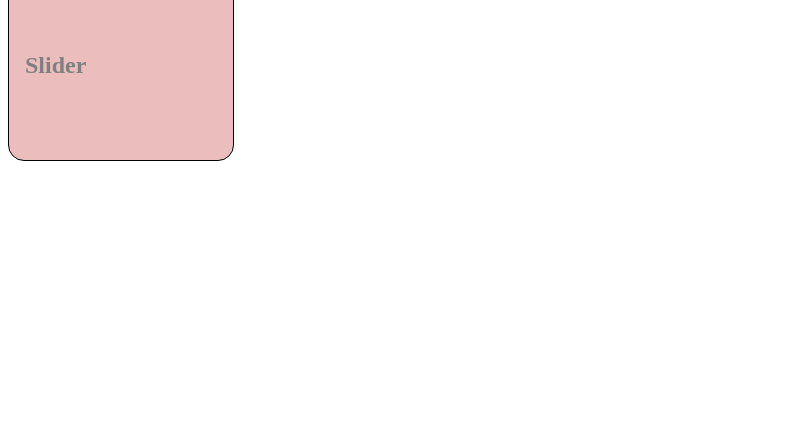
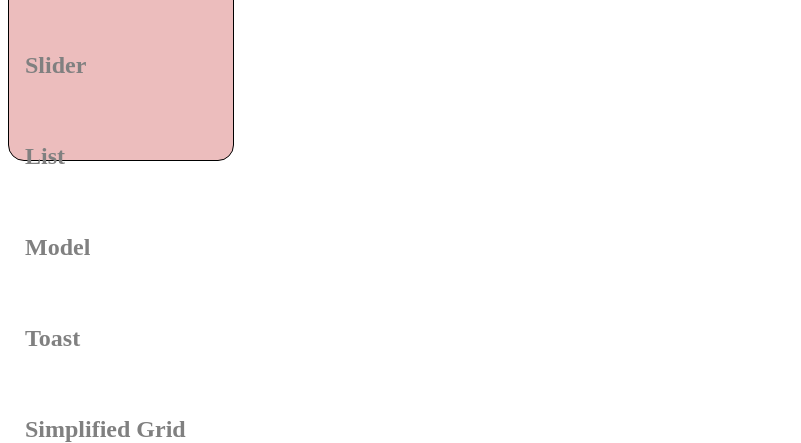
Before and after one commit to nikk422/Componant-library, a plain HTML site: page Alert/alert.html in a window 1280 px wide. Shown: the part 1083-1526 px from the top of the page, without its empty margins (0-801 px from the left). Before the commit the page ends 1252 px from the top, so only its background shows below. Drawn offline with Linux system fonts and the light colour scheme.

Commit message:
attech link

```diff
--- a/Alert/alert.html
+++ b/Alert/alert.html
@@ -29,6 +29,11 @@
             <a class="componant"  href="/Text-Utilities/text.html">Text Utilities</a>
             <a class="componant"  href="/Rating/Rating.html">Rating</a>
             <a class="componant"  href="/Slider/Slider.html">Slider</a>
+            <a class="componant" href="/List/list.html">List</a>
+            <a class="componant" href="/Model./model.html">Model</a>
+            <a class="componant" href="/Toast/toast.html">Toast</a>
+            <a class="componant"  href="/Grid/grid.html"> Simplified Grid</a>
+
         </div>
         <div class="Alert-contain">
             <h2>Alert</h2>
```
Also changed, not shown: Avatar/avatar.html (+5 -0 lines), Badges/badge.html (+5 -0 lines), Button/button.html (+5 -0 lines), Card/Card.html (+5 -0 lines), Input/input.html (+5 -0 lines), List/list.html (+3 -0 lines), Model./model.html (+4 -0 lines), Navigation/Navigation.html (+5 -0 lines), Rating/Rating.html (+5 -0 lines), Slider/Slider.html (+5 -0 lines), Text-Utilities/text.html (+5 -0 lines), Toast/toast.html (+2 -0 lines), image./image.html (+5 -0 lines).
